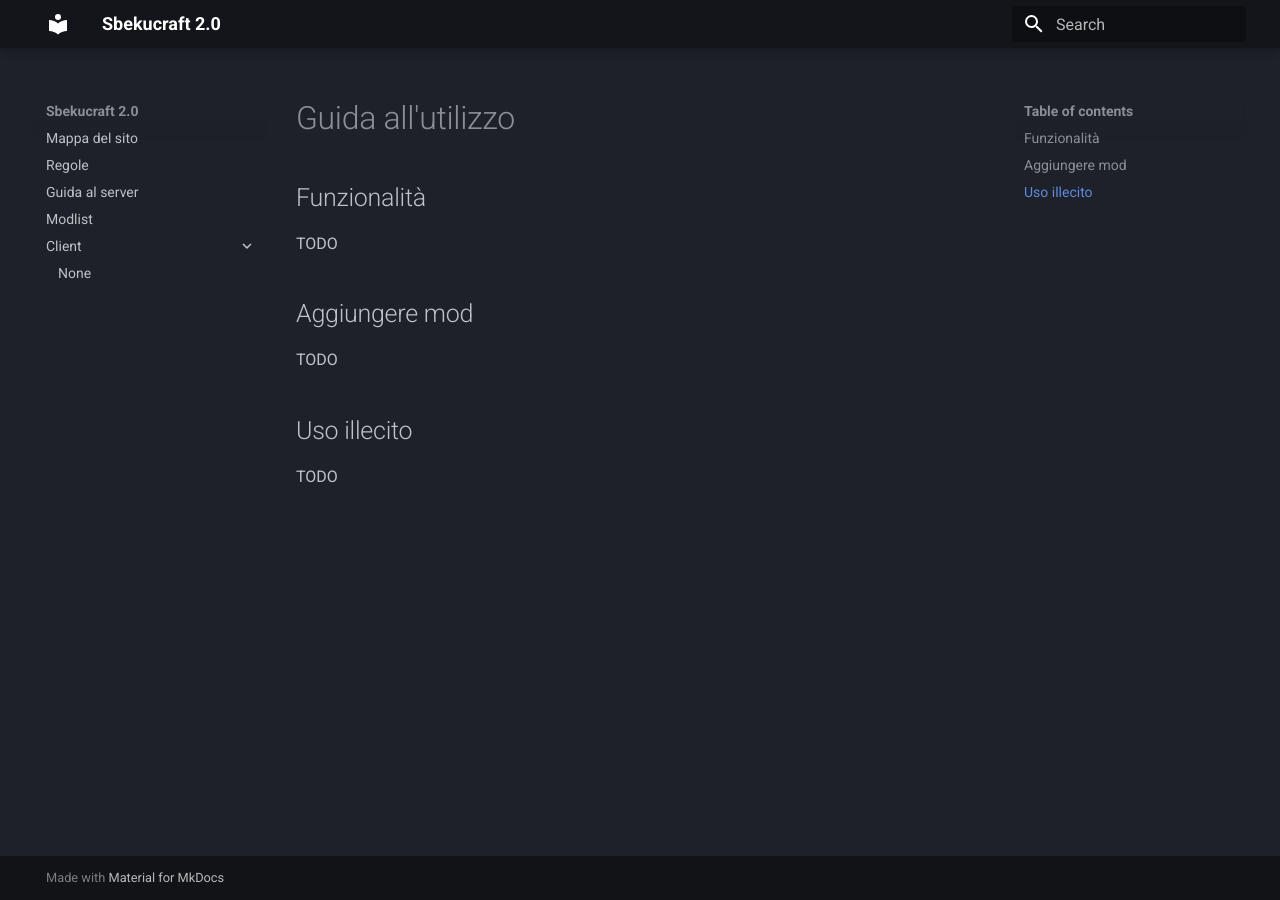
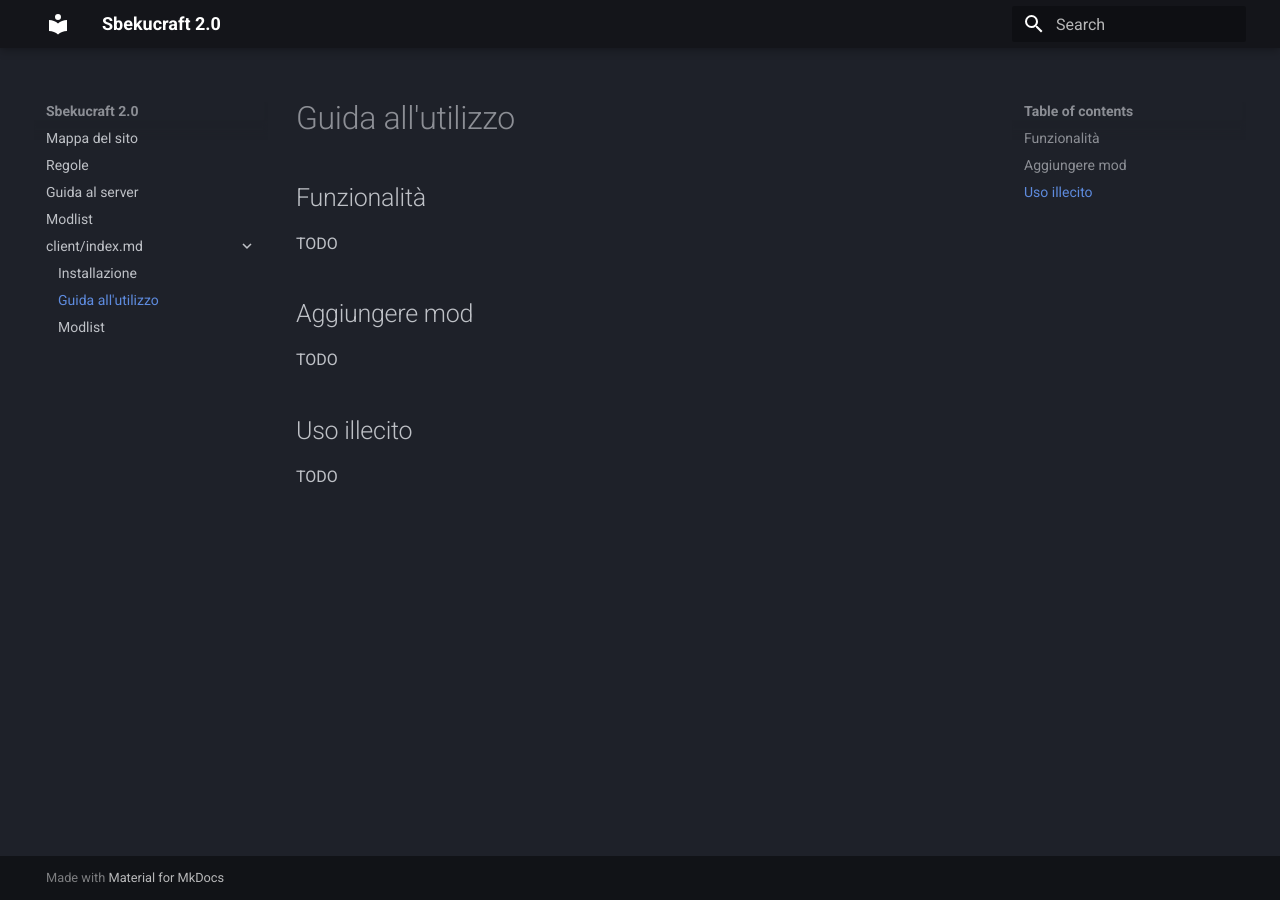
Before and after one commit to Sbekucraft/Sbekucraft-2.0-Wiki, an MkDocs documentation site: the page built from docs/client/guida.md, in a window 1280 px wide. Built offline with MkDocs 1.6.1 and Material for MkDocs 9.7.7, drawn with Linux system fonts in a browser that asks for light colours.

Commit message:
Update mkdocs.yml

```diff
--- a/mkdocs.yml
+++ b/mkdocs.yml
@@ -11,5 +11,7 @@ nav:
   - 'regole.md'
   - 'guida.md'
   - 'modlist.md'
-  - 'Client':
-    - 'client/client-index.md'
+  - 'client/index.md':
+    - 'client/installazione.md'
+    - 'client/guida.md'
+    - 'client/modlist.md'
```
